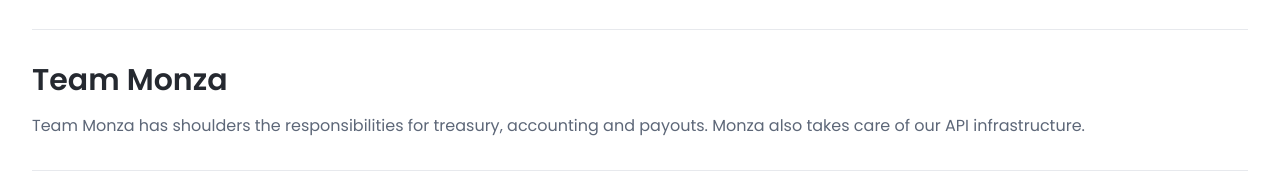
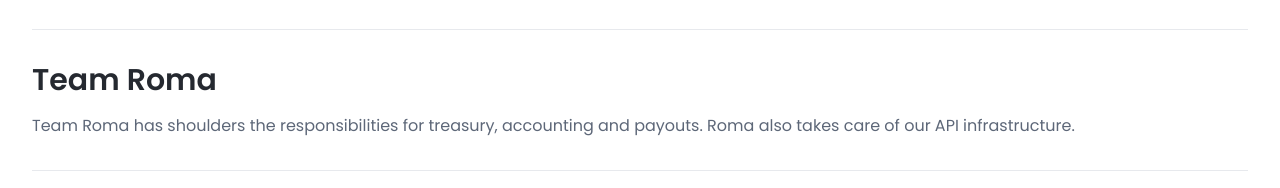
Before and after one commit to Zampfi/engineering_handbook, a plain HTML site: page teams.html in a window 1280 px wide. Shown: the part 414-602 px from the top of the page. Drawn offline with nearby package versions, Linux system fonts and the light colour scheme.

Commit message:
roma is bae

```diff
--- a/teams.html
+++ b/teams.html
@@ -75,8 +75,8 @@
             </section>
 
             <section class="docs-section" id="item-1-2">
-                <h2 class="section-heading">Team Monza</h2>
-                <p>Team Monza has shoulders the responsibilities for treasury, accounting and payouts. Monza also takes
+                <h2 class="section-heading">Team Roma</h2>
+                <p>Team Roma has shoulders the responsibilities for treasury, accounting and payouts. Roma also takes
                     care of our API infrastructure.</p>
 
             </section>
```
